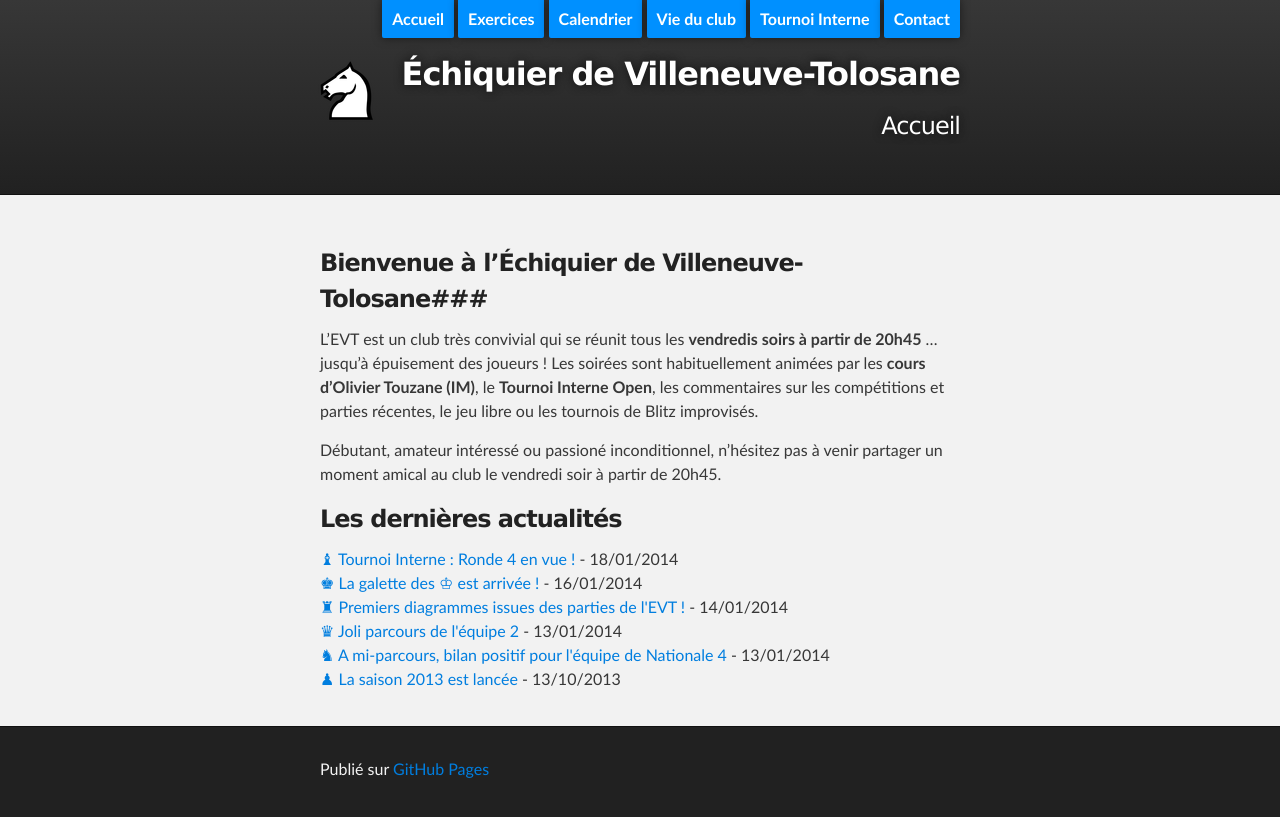
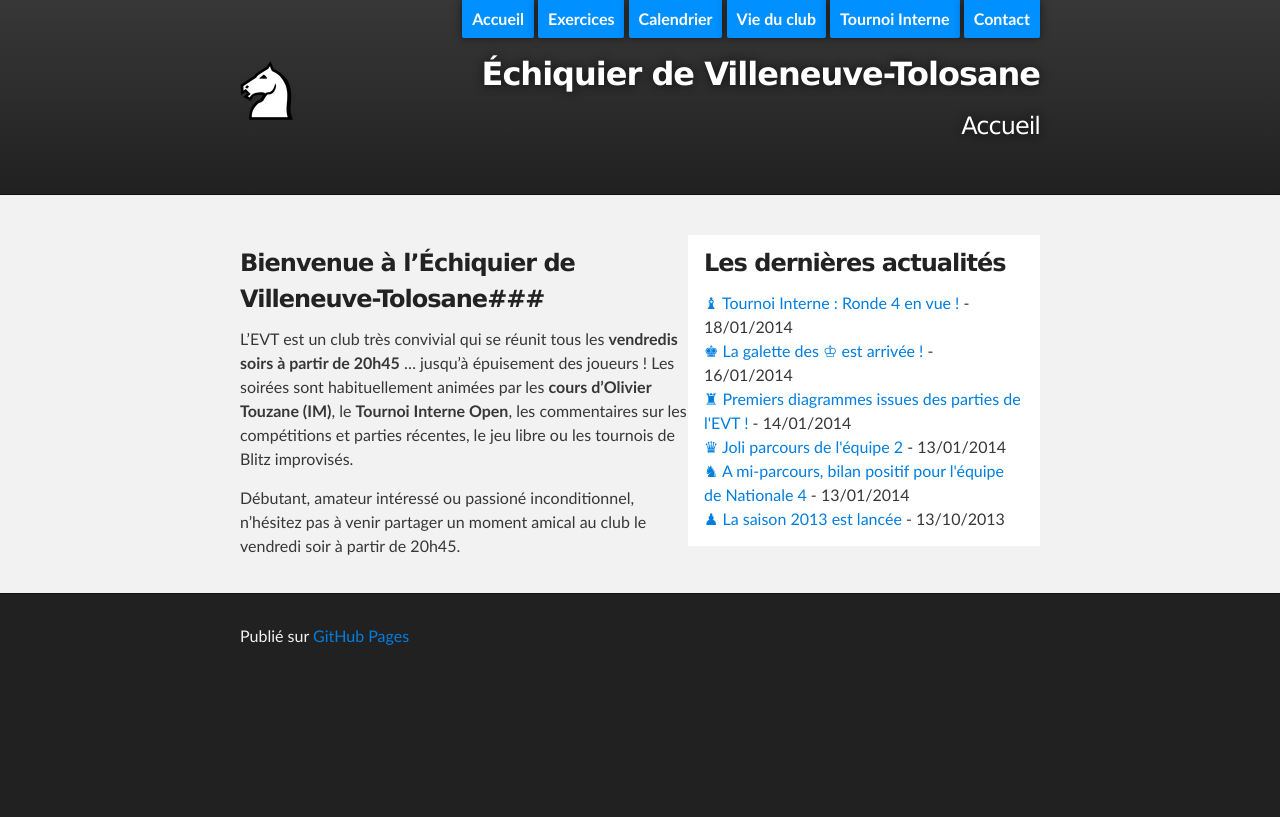
Before and after one commit to echiquier-villeneuve-tolosane/echiquier-villeneuve-tolosane.github.io, a Jekyll site: the page built from index.md, in a window 1280 px wide. Shown: the top 817 px of the page. Built offline with Jekyll 4.4.1, drawn with Linux system fonts in a browser that asks for light colours; nearby versions of some CDN libraries.

Commit message:
re-structure home page

```diff
--- a/_layouts/home.html
+++ b/_layouts/home.html
@@ -7,6 +7,7 @@
     <meta name="description" content="{{ page.description }}" />
     <link rel="icon" href="{{ page.root }}/images/wn.ico"/>
 
+    <link rel="stylesheet" type="text/css" media="screen" href="{{ page.root }}/stylesheets/chessboard.css">
     <link rel="stylesheet" type="text/css" media="screen" href="{{ page.root }}/stylesheets/stylesheet.css">
 
     <title>Échiquier de Villeneuve-Tolosane - {{ page.title }}</title>
@@ -19,7 +20,7 @@
     <!-- MAIN CONTENT -->
     <div id="main_content_wrap" class="outer">
       <section id="main_content" class="inner">
-        {{ content }}
+        <aside id="news">
           <h3>Les dernières actualités</h3>
           <ul id="post-list">
             {% for post in site.posts %}
@@ -28,10 +29,16 @@
               </li>
             {% endfor %}
           </ul>
+        </aside>
+        {{ content }}
       </section>
     </div>
 
     {% include footer.html %}
 
+    <script src="http://code.jquery.com/jquery-1.10.1.min.js"></script>
+    <script src="{{ page.root }}/javascripts/chessboard.js"></script>
+    <script src="{{ page.root }}/javascripts/main.js"></script>
+
   </body>
 </html>
--- a/stylesheets/stylesheet.css
+++ b/stylesheets/stylesheet.css
@@ -268,7 +268,7 @@ Full-Width Styles
 
 .inner {
   position: relative;
-  max-width: 640px;
+  max-width: 800px;
   padding: 20px 10px;
   margin: 0 auto;
 }
@@ -411,3 +411,10 @@ Small Device Styles
   list-style-type: none;
   padding-left: 0;
 }
+
+#news {
+  float: right;
+  width: 40%;
+  background-color: white;
+  padding: 0 1em;
+}
```
Lines whose indentation alone changed are shown as unchanged.
